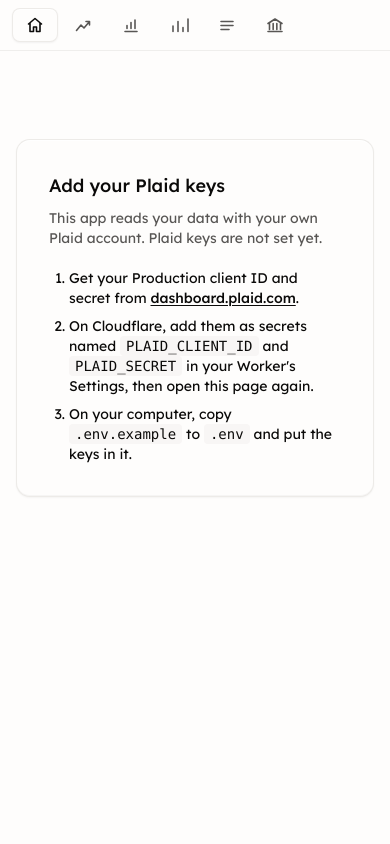
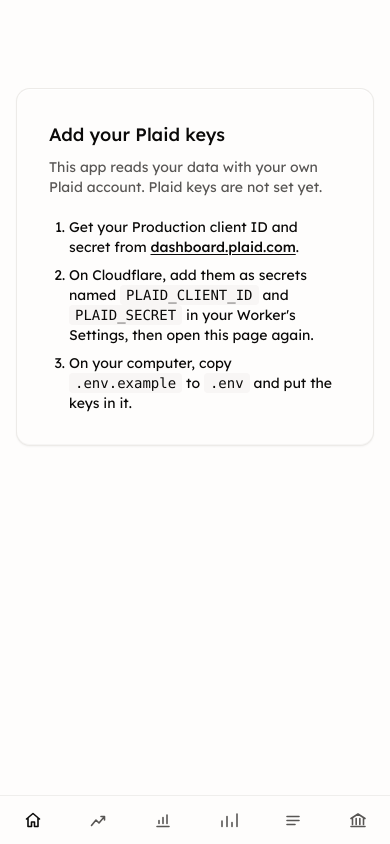
Before and after one commit to wrjodjana/personal-finance, a Next.js app: page / in a window 390 px wide. Built offline with nearby package versions, Linux system fonts and the light colour scheme.

Commit message:
app: on phones the pages and sync sit as icons in a tab bar at the bottom of the screen

```diff
--- a/app/layout.tsx
+++ b/app/layout.tsx
@@ -16,6 +16,7 @@ export const metadata: Metadata = {
 
 export const viewport: Viewport = {
   themeColor: "#fefdfc",
+  viewportFit: "cover",
 };
 
 export default function RootLayout({ children }: { children: React.ReactNode }) {
@@ -26,9 +27,9 @@ export default function RootLayout({ children }: { children: React.ReactNode })
         <link rel="manifest" href="/manifest.webmanifest" crossOrigin="use-credentials" />
       </head>
       <body className="min-h-screen font-sans">
-        <div className="flex min-h-screen flex-col md:flex-row">
+        <div className="flex min-h-screen flex-col pr-[env(safe-area-inset-right)] pl-[env(safe-area-inset-left)] md:flex-row">
           <Sidebar footer={configured ? <RefreshButton /> : null} />
-          <main className="min-w-0 flex-1 px-4 py-6 sm:px-8 md:py-10">
+          <main className="min-w-0 flex-1 px-4 pt-6 pb-[calc(5rem+env(safe-area-inset-bottom))] sm:px-8 md:py-10">
             <div className="mx-auto max-w-4xl has-[.page-wide]:max-w-6xl">{children}</div>
           </main>
         </div>
--- a/components/RefreshButton.tsx
+++ b/components/RefreshButton.tsx
@@ -29,14 +29,18 @@ export function RefreshButton() {
   }
 
   return (
-    <div className="flex items-center gap-2 md:flex-col md:items-stretch">
-      {message && <p className="text-xs text-negative md:order-last">{message}</p>}
+    <div className="relative flex md:flex-col md:gap-2">
+      {message && (
+        <p className="text-xs text-negative max-md:popover max-md:absolute max-md:right-2 max-md:bottom-full max-md:mb-2 max-md:w-max max-md:max-w-64 max-md:px-3 max-md:py-2 md:order-last">
+          {message}
+        </p>
+      )}
       <button
         type="button"
         onClick={refresh}
         disabled={busy}
         aria-label={busy ? "Syncing" : "Sync now"}
-        className="flex items-center gap-2 rounded-lg border border-transparent px-3 py-1.5 text-sm text-muted transition hover:bg-line/40 hover:text-ink disabled:opacity-60"
+        className="flex flex-1 justify-center py-3.5 text-muted transition hover:text-ink disabled:opacity-60 md:items-center md:justify-start md:gap-2 md:rounded-lg md:border md:border-transparent md:px-3 md:py-1.5 md:text-sm md:hover:bg-line/40"
       >
         <svg
           viewBox="0 0 20 20"
@@ -48,7 +52,7 @@ export function RefreshButton() {
         >
           <path d="M16.5 10a6.5 6.5 0 1 1-1.9-4.6M16.5 3.5v3.5H13" strokeLinecap="round" strokeLinejoin="round" />
         </svg>
-        <span className="hidden sm:inline">{busy ? "Syncing…" : "Sync now"}</span>
+        <span className="hidden md:inline">{busy ? "Syncing…" : "Sync now"}</span>
       </button>
     </div>
   );
--- a/components/Sidebar.tsx
+++ b/components/Sidebar.tsx
@@ -41,8 +41,8 @@ export function Sidebar({ footer }: { footer: React.ReactNode }) {
   const pathname = usePathname();
 
   return (
-    <aside className="sticky top-0 z-10 flex shrink-0 items-center gap-2 border-b border-line/60 bg-canvas/90 px-3 py-2 backdrop-blur md:h-screen md:w-52 md:flex-col md:items-stretch md:gap-0 md:border-r md:border-b-0 md:bg-surface/40 md:px-3 md:py-4">
-      <nav className="flex gap-0.5 md:flex-col">
+    <aside className="fixed inset-x-0 bottom-0 z-40 flex border-t border-line/60 bg-canvas/90 pb-[env(safe-area-inset-bottom)] backdrop-blur md:sticky md:top-0 md:bottom-auto md:z-10 md:h-screen md:w-52 md:shrink-0 md:flex-col md:border-t-0 md:border-r md:bg-surface/40 md:px-3 md:py-4">
+      <nav className="flex flex-[6] md:flex-none md:flex-col md:gap-0.5">
         {LINKS.map((link) => {
           const active = link.href === "/" ? pathname === "/" : pathname.startsWith(link.href);
           return (
@@ -51,19 +51,21 @@ export function Sidebar({ footer }: { footer: React.ReactNode }) {
               href={link.href}
               aria-current={active ? "page" : undefined}
               aria-label={link.label}
-              className={`flex items-center gap-2 rounded-lg px-3 py-1.5 text-sm transition-colors ${
-                active ? "control font-medium text-ink" : "border border-transparent text-muted hover:bg-line/40 hover:text-ink"
+              className={`flex flex-1 justify-center py-3.5 transition-colors md:flex-none md:items-center md:justify-start md:gap-2 md:rounded-lg md:border md:px-3 md:py-1.5 md:text-sm ${
+                active
+                  ? "font-medium text-ink md:control"
+                  : "text-muted hover:text-ink md:border-transparent md:hover:bg-line/40"
               }`}
             >
               <svg viewBox="0 0 20 20" fill="none" stroke="currentColor" strokeWidth="1.6" className="size-5 shrink-0" aria-hidden>
                 {link.icon}
               </svg>
-              <span className="hidden sm:inline">{link.label}</span>
+              <span className="hidden md:inline">{link.label}</span>
             </Link>
           );
         })}
       </nav>
-      {footer && <div className="ml-auto md:mt-auto md:ml-0">{footer}</div>}
+      {footer && <div className="flex-1 md:mt-auto md:flex-none">{footer}</div>}
     </aside>
   );
 }
```
